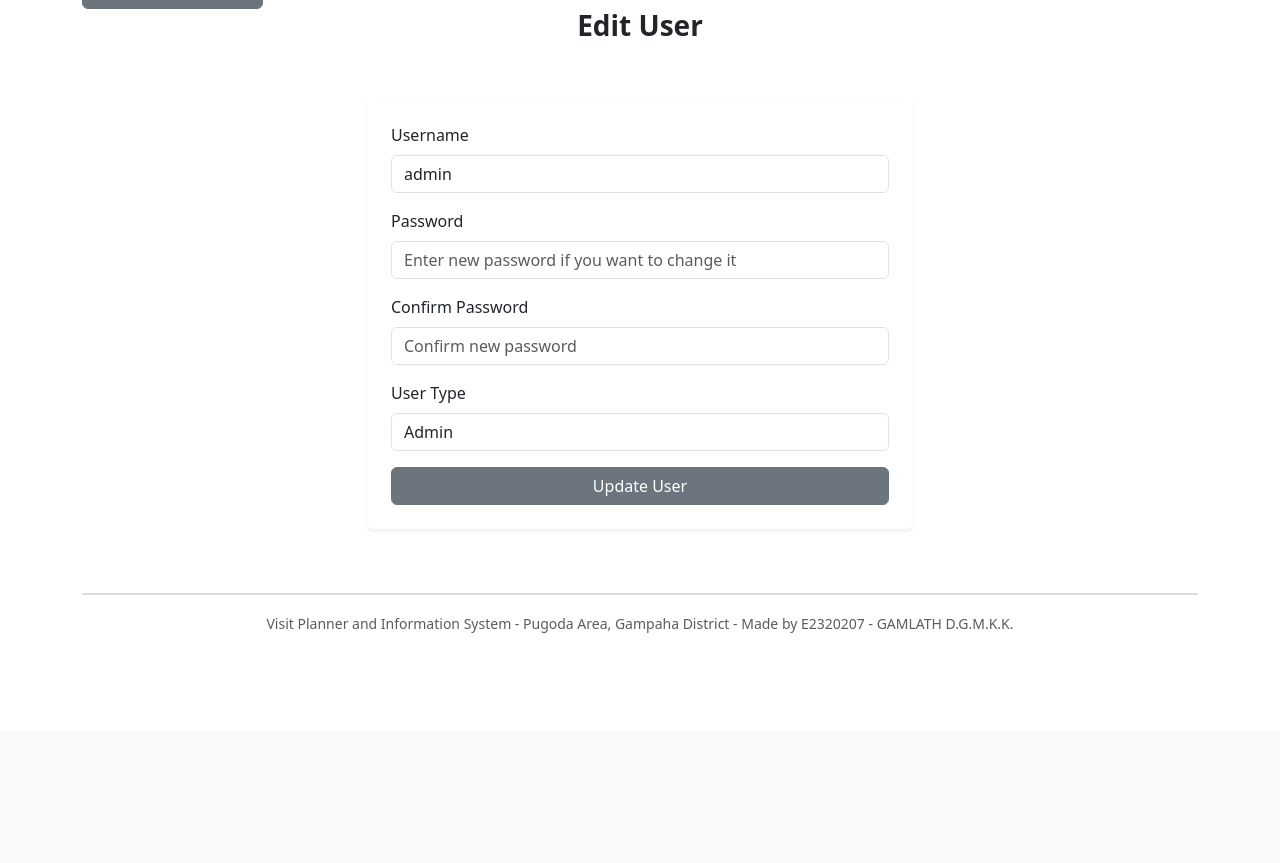
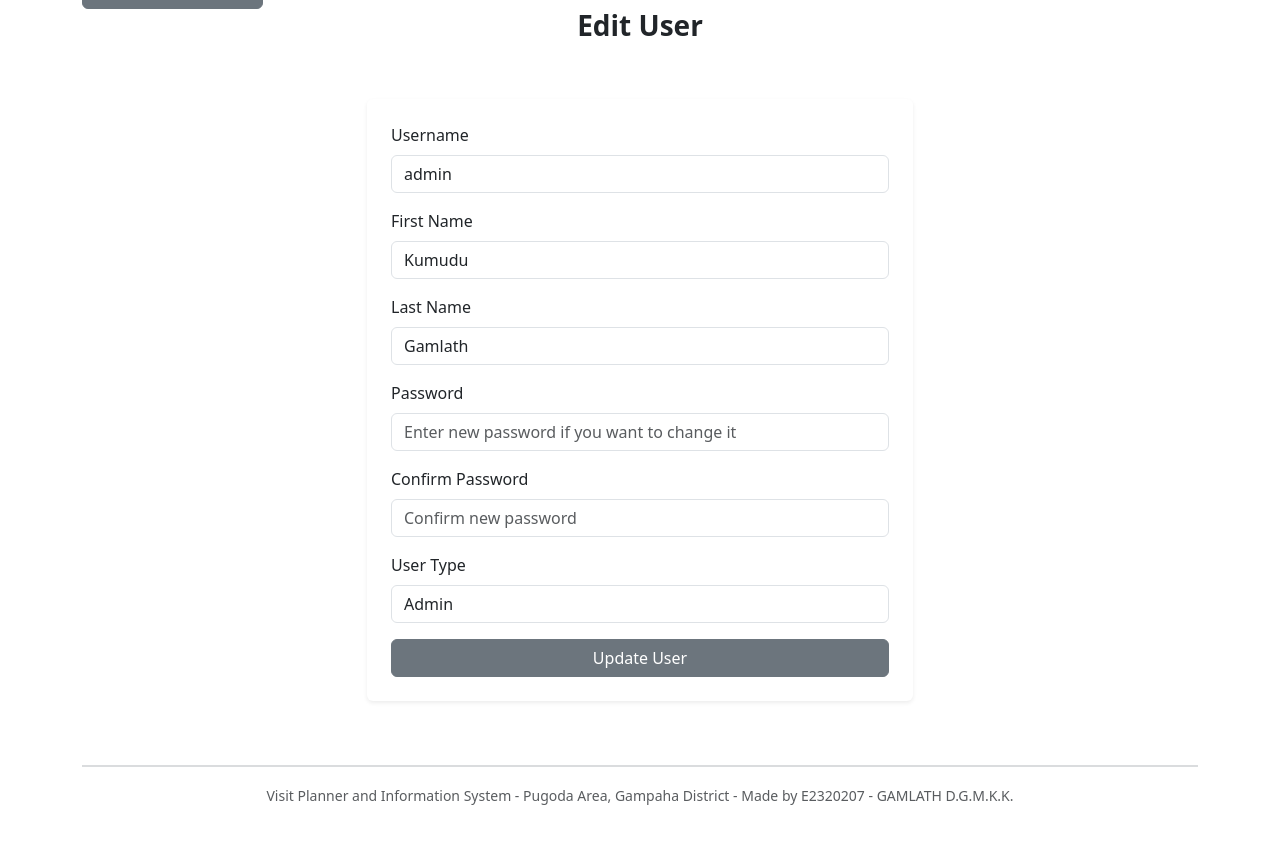
Before and after one commit to kumugg/Visitplanner, a PHP site: page /admin/edit_user.php?user_id=1 in a window 1280 px wide. Shown: the part 149-1012 px from the top of the page. Before the commit the page ends 782 px from the top, so only its background shows below. Run offline with PHP 8.4, Linux system fonts and the light colour scheme; a user stored in the database is signed in; data comes from the database, SQL or seed files in the repository.

Commit message:
fixed most of known bugs again

```diff
--- a/admin/edit_user.php
+++ b/admin/edit_user.php
@@ -13,6 +13,8 @@ if ($_SERVER['REQUEST_METHOD'] === 'POST') {
 
     $user_id = $_POST['user_id'] ?? null;
     $username = trim($_POST['username'] ?? '');
+    $first_name = trim($_POST['first_name'] ?? '');
+    $last_name = trim($_POST['last_name'] ?? '');
     $password = $_POST['password'] ?? '';
     $confirm_password = $_POST['confirm_password'] ?? '';
     $user_type = $_POST['user_type'] ?? '';
@@ -27,19 +29,20 @@ if ($_SERVER['REQUEST_METHOD'] === 'POST') {
     }
     // If password input was provided, validate matching passwords
     elseif (!empty($password) || !empty($confirm_password)) {
+
         if ($password !== $confirm_password) {
             echo '<script> document.addEventListener("DOMContentLoaded", function() { triggerNotificationFailed("Passwords do not match. Please try again."); }); </script>';
         } else {
             $hashed_password = password_hash($password, PASSWORD_DEFAULT);
-            $sql = "UPDATE users SET username = ?, password_hash = ?, user_type = ? WHERE user_id = ?";
-            $conn->execute_query($sql, [$username, $hashed_password, $user_type, $user_id]);
+            $sql = "UPDATE users SET username = ?, first_name = ?, last_name = ?, password_hash = ?, user_type = ? WHERE user_id = ?";
+            $conn->execute_query($sql, [$username, $first_name, $last_name, $hashed_password, $user_type, $user_id]);
             echo '<script> document.addEventListener("DOMContentLoaded", function() { triggerNotificationSuccess("User and password updated successfully!"); }); </script>';
         }
     }
     // Password fields left empty -> Update details only
     elseif (!empty($username) && !empty($user_type)) {
-        $sql = "UPDATE users SET username = ?, user_type = ? WHERE user_id = ?";
-        $conn->execute_query($sql, [$username, $user_type, $user_id]);
+        $sql = "UPDATE users SET username = ?, first_name = ?, last_name = ?, user_type = ? WHERE user_id = ?";
+        $conn->execute_query($sql, [$username, $first_name, $last_name, $user_type, $user_id]);
         echo '<script> document.addEventListener("DOMContentLoaded", function() { triggerNotificationSuccess("User details updated successfully!"); }); </script>';
     }
 }
@@ -59,7 +62,7 @@ if ($_SERVER['REQUEST_METHOD'] === 'POST') {
                     <?php
                     if (isset($_GET['user_id'])) {
                         $user_id = $_GET['user_id'];
-                        $sql = "SELECT user_id, username, user_type FROM users WHERE user_id = ?";
+                        $sql = "SELECT user_id, username, first_name, last_name, user_type FROM users WHERE user_id = ?";
                         $result = $conn->execute_query($sql, [$user_id]);
                         $user = $result->fetch_assoc();
                         if ($user) {
@@ -70,6 +73,14 @@ if ($_SERVER['REQUEST_METHOD'] === 'POST') {
                                 <div class="mb-3">
                                     <label for="username" class="form-label">Username</label>
                                     <input type="text" class="form-control" id="username" name="username" value="<?= htmlspecialchars($user['username']); ?>" required>
+                                </div>
+                                <div class="mb-3">
+                                    <label for="first_name" class="form-label">First Name</label>
+                                    <input type="text" class="form-control" id="first_name" name="first_name" value="<?= htmlspecialchars($user['first_name'] ?? ''); ?>" required>
+                                </div>
+                                <div class="mb-3">
+                                    <label for="last_name" class="form-label">Last Name</label>
+                                    <input type="text" class="form-control" id="last_name" name="last_name" value="<?= htmlspecialchars($user['last_name'] ?? ''); ?>">
                                 </div>
                                 <div class="mb-3">
                                     <label for="password" class="form-label">Password</label>
```
Also changed, not shown: admin/add_user.php (+9 -2 lines), admin/manage_users.php (+9 -1 lines), index.php (+8 -2 lines), register.php (+10 -2 lines).
